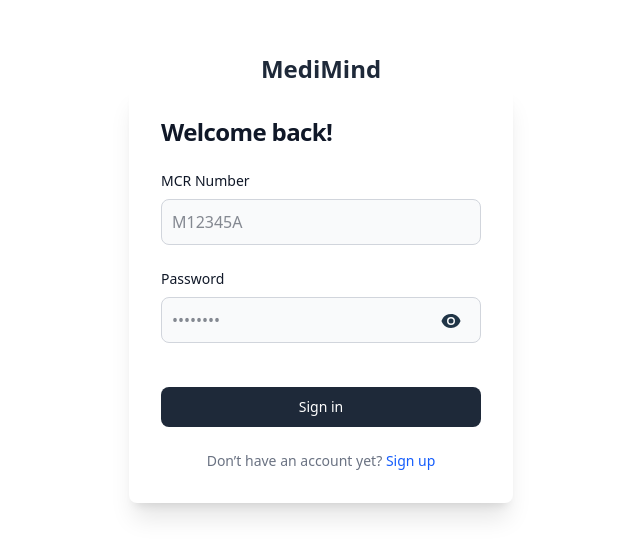
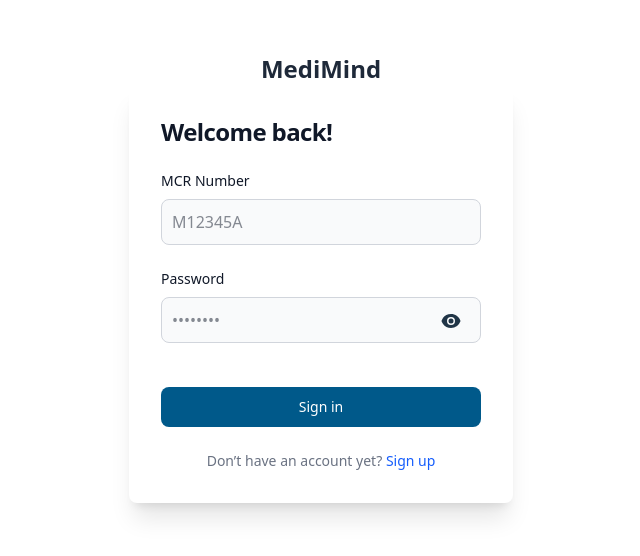
Before and after one commit to di-wee/MediMind, a React (Vite) app in the folder frontend/: page /login in a window 1280 px wide. Shown: the part 122-678 px from the top of the page, without its empty margins (319-959 px from the left). Built offline with nearby package versions, Linux system fonts and the light colour scheme; no server answers.

Commit message:
change colour to blue

```diff
--- a/frontend/src/index.css
+++ b/frontend/src/index.css
@@ -47,6 +47,11 @@ h1 {
 			hover:bg-gray-600 transition-colors duration-300 ease-in-out focus:ring-4 focus:ring-gray-300 focus:outline-none;
 
 	cursor: pointer;
+}
+
+.btn-demo {
+	@apply bg-sky-800 text-white rounded-lg text-sm px-5 py-2.5 font-medium w-full text-center
+			hover:bg-sky-600 transition-colors duration-300 ease-in-out focus:ring-4 focus:ring-sky-300 focus:outline-none;
 }
 
 .btn-edit {
--- a/frontend/src/pages/Login.jsx
+++ b/frontend/src/pages/Login.jsx
@@ -133,7 +133,7 @@ function Login() {
 
 								<button
 									type='submit'
-									className='btn-submit'
+									className='btn-demo'
 									onClick={(e) => handleLogin(e)}>
 									Sign in
 								</button>
```
